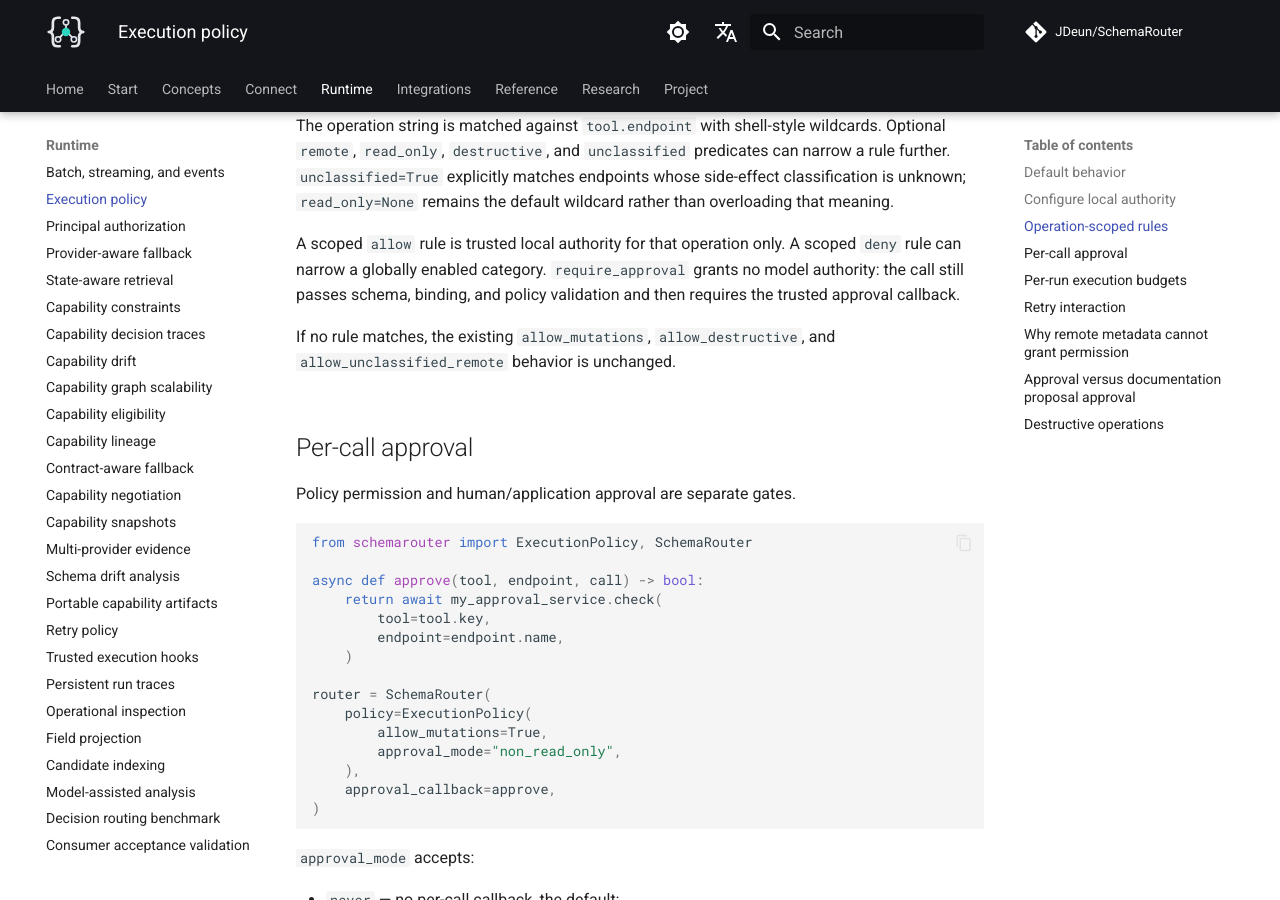
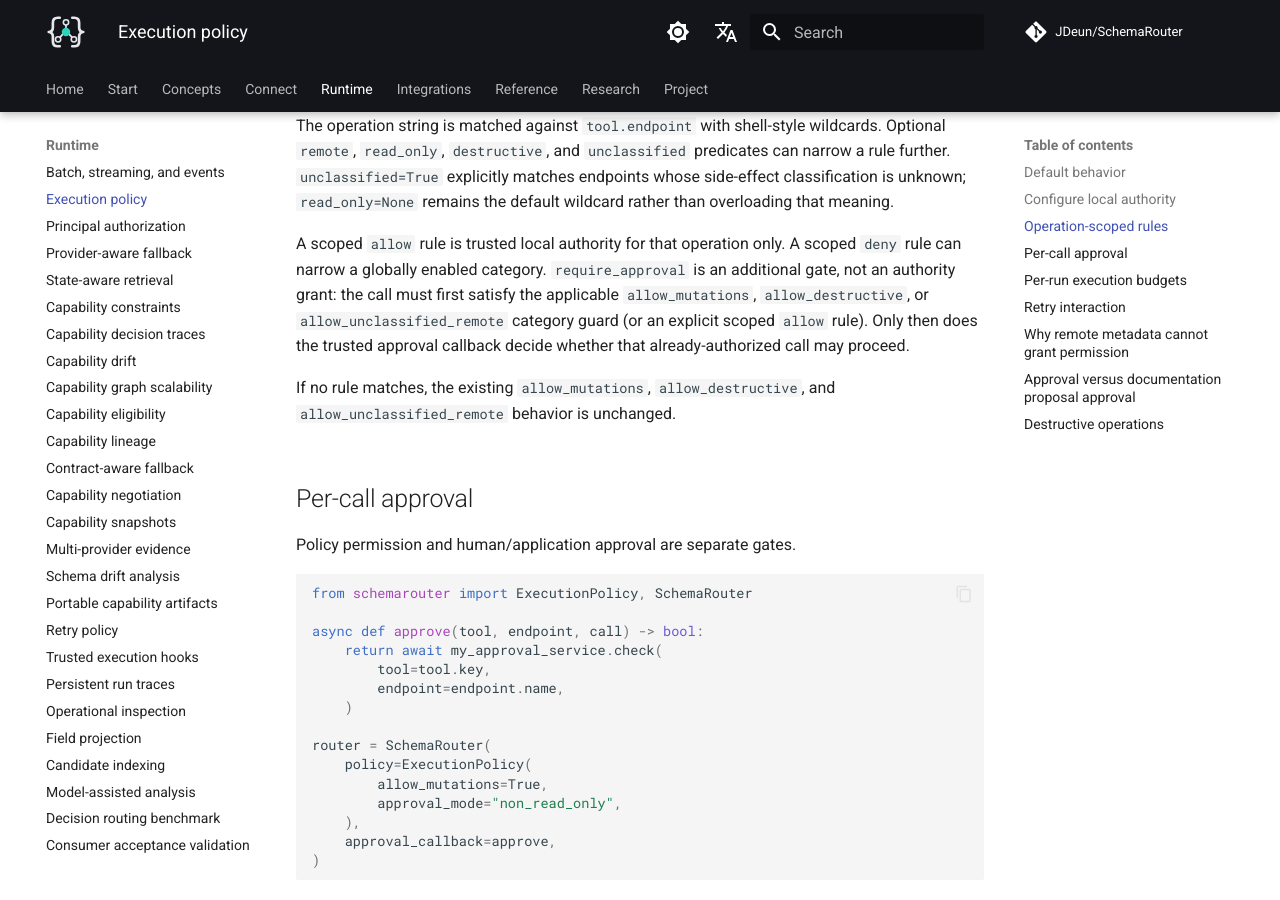
Before and after one commit to JDeun/SchemaRouter, an MkDocs documentation site: the page built from docs/guides/execution-policy.md, in a window 1280 px wide and 900 px high, scrolled down 1479 px. Built offline with MkDocs 1.6.1 and Material for MkDocs 9.7.7, drawn with Linux system fonts in a browser that asks for light colours; comment, search, counter and statistics services are not loaded.

Commit message:
docs(policy): clarify additive approval semantics

```diff
--- a/docs/guides/execution-policy.md
+++ b/docs/guides/execution-policy.md
@@ -65,8 +65,10 @@ The operation string is matched against `tool.endpoint` with shell-style wildcar
 `remote`, `read_only`, `destructive`, and `unclassified` predicates can narrow a rule further. `unclassified=True` explicitly matches endpoints whose side-effect classification is unknown; `read_only=None` remains the default wildcard rather than overloading that meaning.
 
 A scoped `allow` rule is trusted local authority for that operation only. A scoped `deny` rule can
-narrow a globally enabled category. `require_approval` grants no model authority: the call still
-passes schema, binding, and policy validation and then requires the trusted approval callback.
+narrow a globally enabled category. `require_approval` is an additional gate, not an authority
+grant: the call must first satisfy the applicable `allow_mutations`, `allow_destructive`, or
+`allow_unclassified_remote` category guard (or an explicit scoped `allow` rule). Only then does
+the trusted approval callback decide whether that already-authorized call may proceed.
 
 If no rule matches, the existing `allow_mutations`, `allow_destructive`, and
 `allow_unclassified_remote` behavior is unchanged.
```
